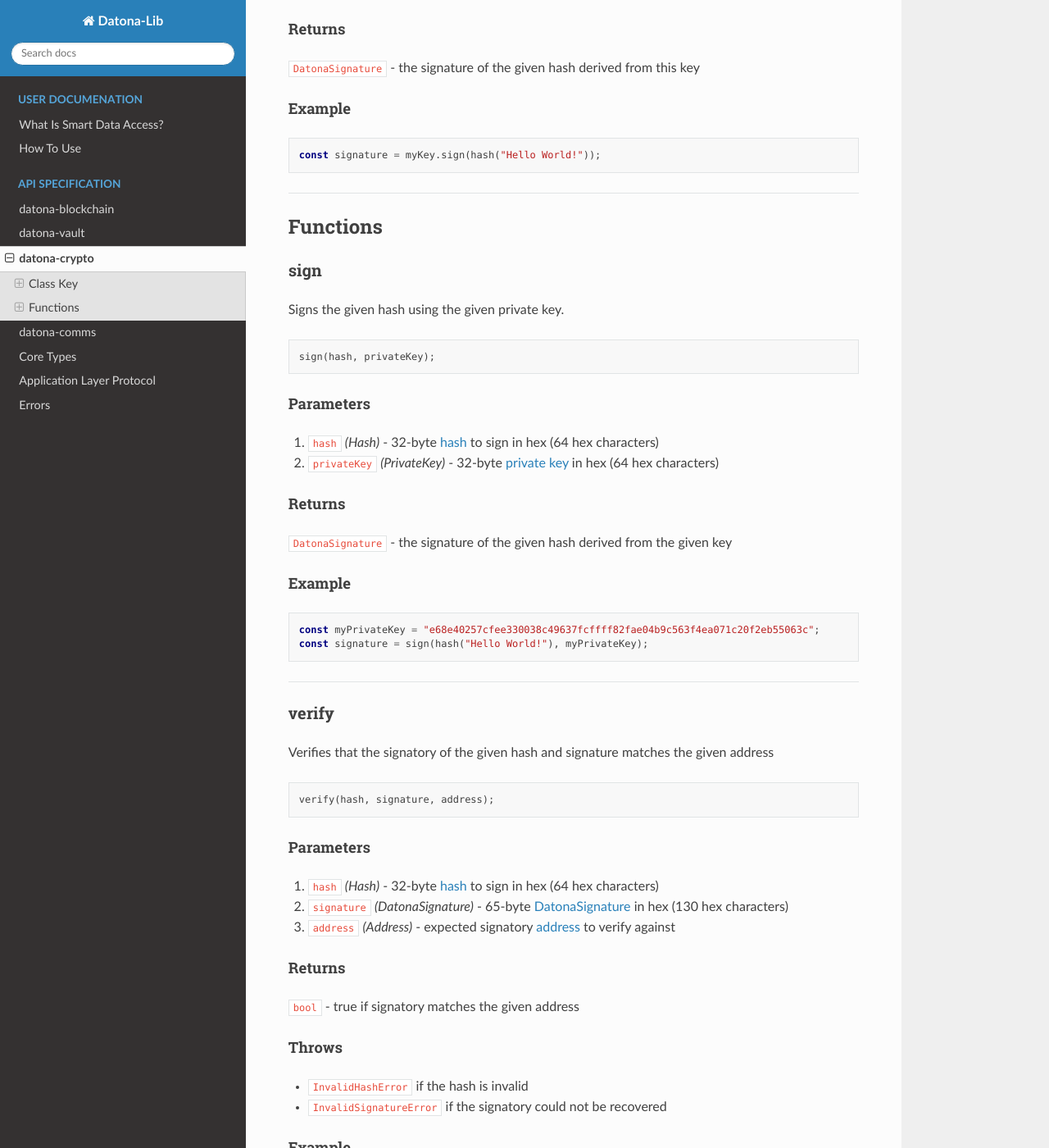
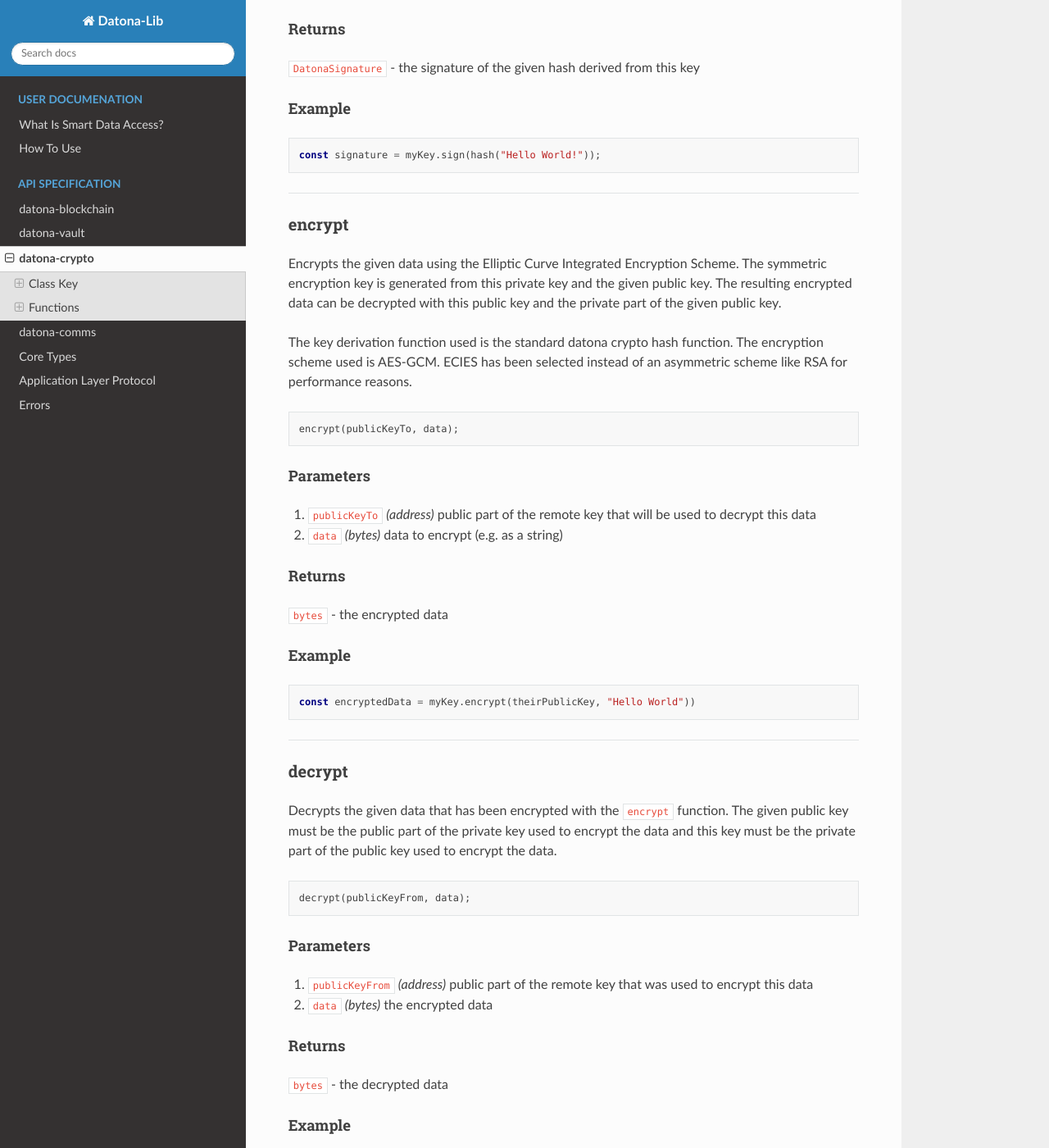
Before and after one commit to Datona-Labs/datona-lib, a Sphinx documentation site: the page built from docs/datona-crypto.rst, in a window 1280 px wide and 1400 px high, scrolled down 1134 px. Shown: the whole window at 82% size. Built offline with Sphinx 7.4.7 and the Read the Docs theme 2.0.0, drawn with Linux system fonts in a browser that asks for light colours; some of the changed text lies outside the part shown.

Commit message:
add ECIES encrypt and decrypt functions to datona-crypto.Key class

```diff
--- a/docs/datona-crypto.rst
+++ b/docs/datona-crypto.rst
@@ -76,6 +76,78 @@ Example
 .. code-block:: javascript
 
   const signature = myKey.sign(hash("Hello World!"));
+
+
+-----------------------------------------------------------------------------
+
+encrypt
+=======
+
+Encrypts the given data using the Elliptic Curve Integrated Encryption Scheme.  The symmetric encryption key is generated from this private key and the given public key.  The resulting encrypted data can be decrypted with this public key and the private part of the given public key.
+
+The key derivation function used is the standard datona crypto hash function.  The encryption scheme used is AES-GCM.  ECIES has been selected instead of an asymmetric scheme like RSA for performance reasons.
+
+.. code-block:: javascript
+
+    encrypt(publicKeyTo, data);
+
+----------
+Parameters
+----------
+
+1. ``publicKeyTo`` *(address)*  public part of the remote key that will be used to decrypt this data
+2. ``data`` *(bytes)* data to encrypt (e.g. as a string)
+
+-------
+Returns
+-------
+
+``bytes`` - the encrypted data
+
+-------
+Example
+-------
+
+.. code-block:: javascript
+
+  const encryptedData = myKey.encrypt(theirPublicKey, "Hello World"))
+
+
+-----------------------------------------------------------------------------
+
+decrypt
+=======
+
+Decrypts the given data that has been encrypted with the ``encrypt`` function.  The given public key must be the public part of the private key used to encrypt the data and this key must be the private part of the public key used to encrypt the data.
+
+.. code-block:: javascript
+
+    decrypt(publicKeyFrom, data);
+
+----------
+Parameters
+----------
+
+1. ``publicKeyFrom`` *(address)*  public part of the remote key that was used to encrypt this data
+2. ``data`` *(bytes)* the encrypted data
+
+-------
+Returns
+-------
+
+``bytes`` - the decrypted data
+
+-------
+Example
+-------
+
+.. code-block:: javascript
+
+  const key1 = new Key("e68e40257cfee330038c49637fcffff82fae04b9c563f4ea071c20f2eb55063c");
+  const key2 = new Key("b692ef5519cd87854b9bd97dd47a8929cbe473fe7a0da53e4ec79efec540cd2b");
+  const encryptedData = key1.encrypt(key2.publicKey, "Hello World"));
+  const decryptedData = key2.decrypt(key1.publicKey, encryptedData));
+  assert(decryptedData == "Hello World");
 
 
 -----------------------------------------------------------------------------
--- a/package.json
+++ b/package.json
@@ -34,6 +34,7 @@
   "homepage": "https://github.com/Datona-Labs/datona-lib#readme",
   "dependencies": {
     "axios": "^0.19.2",
+    "crypto-js": "^4.0.0",
     "isomorphic-ws": "^4.0.1",
     "js-sha3": "^0.8.0",
     "minimist": ">=0.2.1",
```
Also changed, not shown: docs/howto.rst (+11 -2 lines), 11 other files.
